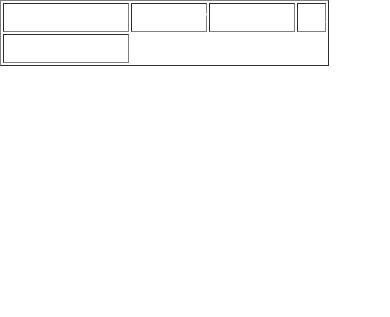
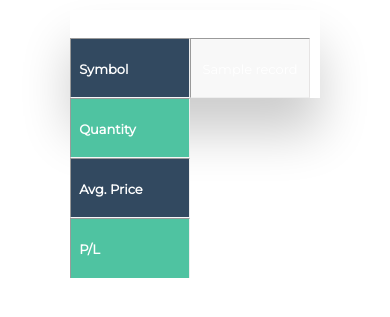
Before and after one commit to akshaymittur/AlgoTrader, a Flask app: template src/templates/record.html in a window 390 px wide. Shown: the top 317 px of the page. Run offline with Flask 2, Linux system fonts and the light colour scheme; the template is opened without the code that fills it: most values are stand-ins (such as "Sample title", 1, 10 or a date in 2020); parts of the project's set-up code (start-up, migrations or seed data) failed here and were passed over.

Commit message:
Table CSS

```diff
--- a/src/static/styles/main.css
+++ b/src/static/styles/main.css
@@ -80,3 +80,111 @@
   #section-c .box-2{
     background:#f9f9f9;
   }
+
+  .table-wrapper{
+    margin: 10px 70px 70px;
+    box-shadow: 0px 35px 50px rgba( 0, 0, 0, 0.2 );
+}
+
+.fl-table {
+    border-radius: 5px;
+    font-size: 12px;
+    font-weight: normal;
+    border: none;
+    border-collapse: collapse;
+    width: 100%;
+    max-width: 100%;
+    white-space: nowrap;
+    background-color: white;
+}
+
+.fl-table td, .fl-table th {
+    text-align: center;
+    padding: 8px;
+}
+
+.fl-table td {
+    border-right: 1px solid #f8f8f8;
+    font-size: 12px;
+}
+
+.fl-table thead th {
+    color: #ffffff;
+    background: #4FC3A1;
+}
+
+
+.fl-table thead th:nth-child(odd) {
+    color: #ffffff;
+    background: #324960;
+}
+
+.fl-table tr:nth-child(even) {
+    background: #F8F8F8;
+}
+
+/* Responsive */
+
+@media (max-width: 767px) {
+    .fl-table {
+        display: block;
+        width: 100%;
+    }
+    .table-wrapper:before{
+        content: "Scroll horizontally >";
+        display: block;
+        text-align: right;
+        font-size: 11px;
+        color: white;
+        padding: 0 0 10px;
+    }
+    .fl-table thead, .fl-table tbody, .fl-table thead th {
+        display: block;
+    }
+    .fl-table thead th:last-child{
+        border-bottom: none;
+    }
+    .fl-table thead {
+        float: left;
+    }
+    .fl-table tbody {
+        width: auto;
+        position: relative;
+        overflow-x: auto;
+    }
+    .fl-table td, .fl-table th {
+        padding: 20px .625em .625em .625em;
+        height: 60px;
+        vertical-align: middle;
+        box-sizing: border-box;
+        overflow-x: hidden;
+        overflow-y: auto;
+        width: 120px;
+        font-size: 13px;
+        text-overflow: ellipsis;
+    }
+    .fl-table thead th {
+        text-align: left;
+        border-bottom: 1px solid #f7f7f9;
+    }
+    .fl-table tbody tr {
+        display: table-cell;
+    }
+    .fl-table tbody tr:nth-child(odd) {
+        background: none;
+    }
+    .fl-table tr:nth-child(even) {
+        background: transparent;
+    }
+    .fl-table tr td:nth-child(odd) {
+        background: #F8F8F8;
+        border-right: 1px solid #E6E4E4;
+    }
+    .fl-table tr td:nth-child(even) {
+        border-right: 1px solid #E6E4E4;
+    }
+    .fl-table tbody td {
+        display: block;
+        text-align: center;
+    }
+}
--- a/src/templates/record.html
+++ b/src/templates/record.html
@@ -8,9 +8,9 @@
     <link rel= "stylesheet" type= "text/css" href= "{{ url_for('static',filename='styles/main.css') }}">
 </head>
 <body>
-    <div id="bg">
+    <div class="table-wrapper">
 
-    <table border="1">
+    <table border="1" class="fl-table">
     <thead>
         <tr>
             <!-- {% for col in colnames %} -->
@@ -33,5 +33,6 @@
     </tbody>
 </table>
 </div>
+
 </body>
 </html>
```
